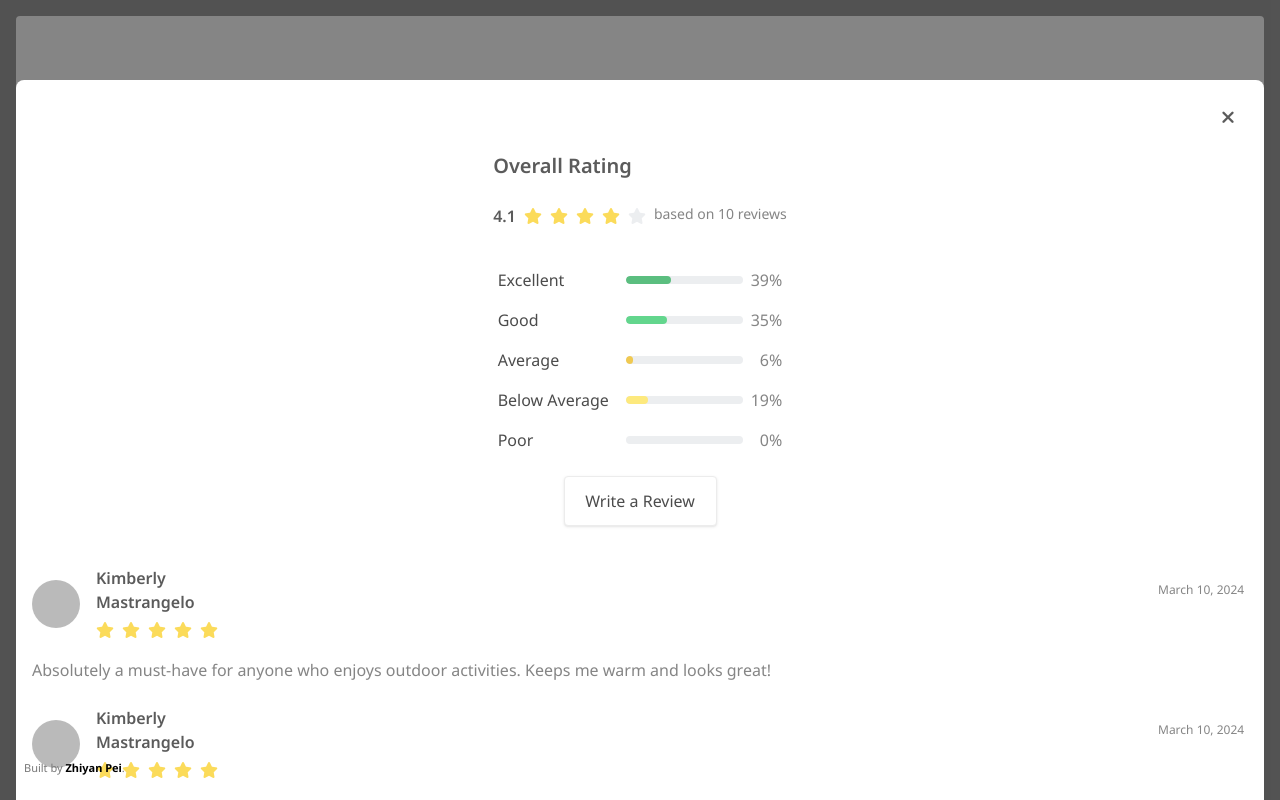
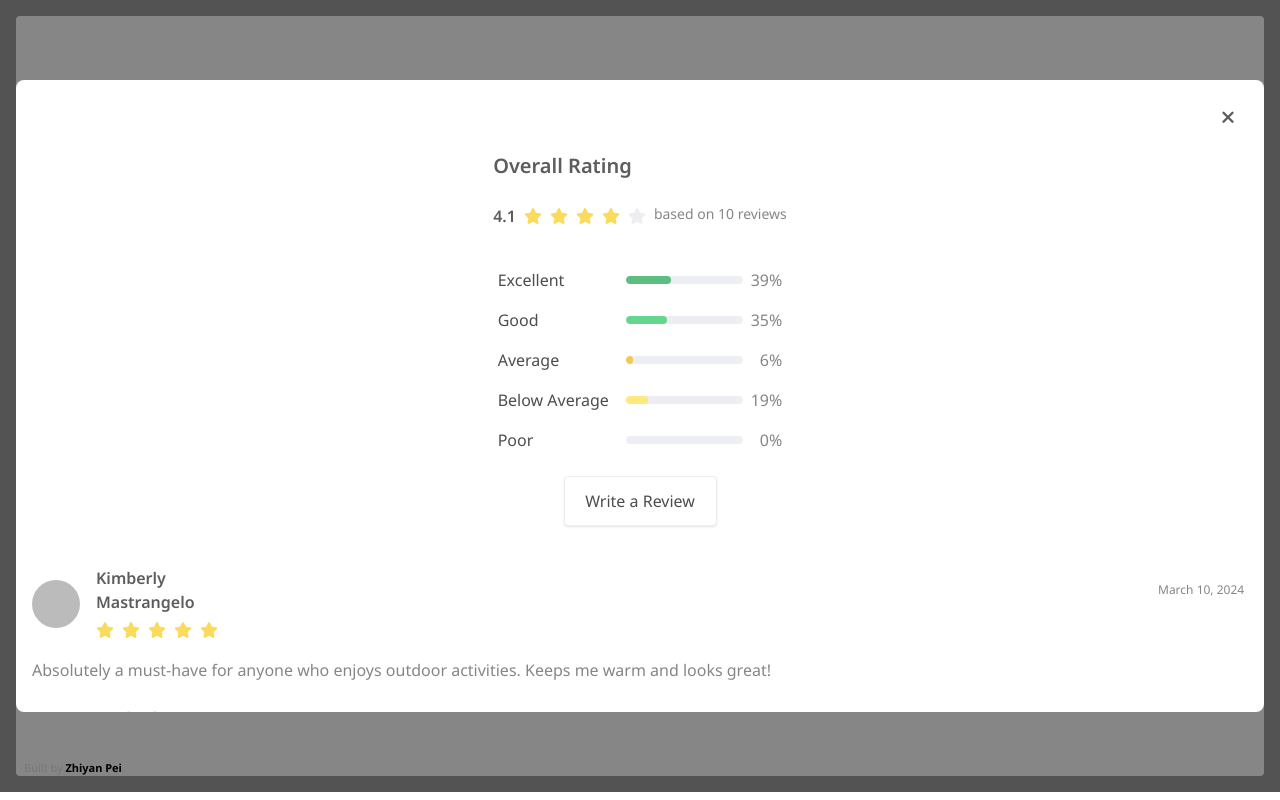
Before and after one commit to chloepei867/product-review-page, a React (Vite) app: page / in a window 1280 px wide. Shown: the top 800 px of the page. Built offline with nearby package versions, Linux system fonts and the light colour scheme; grey boxes are pictures that could not be loaded.

Commit message:
fixed the scroll effect

```diff
--- a/src/ReviewPage.jsx
+++ b/src/ReviewPage.jsx
@@ -4,13 +4,13 @@ import ReviewSummary from "./components/ReviewSummary";
 export default function ReviewPage() {
   return (
     <div className="flex flex-col justify-center self-stretch grow py-16 rounded bg-neutral-600">
-      <div className="flex flex-col justify-center items-center self-stretch grow bg-white rounded-lg overflow-y-scroll">
+      <div className="flex flex-col justify-center items-center self-stretch grow bg-white rounded-lg">
         <div className="flex flex-col justify-center items-end gap-4 self-stretch p-6">
           <button className="w-6 h-6">
             <i className="fa-solid fa-xmark text-neutral-900 text-lg"></i>
           </button>
         </div>
-        <div className="flex flex-col items-center gap-10 self-stretch grow">
+        <div className="flex flex-col items-center gap-10 self-stretch max-h-[70vh] overflow-y-auto">
           <ReviewSummary />
           <ReviewList />
         </div>
```
